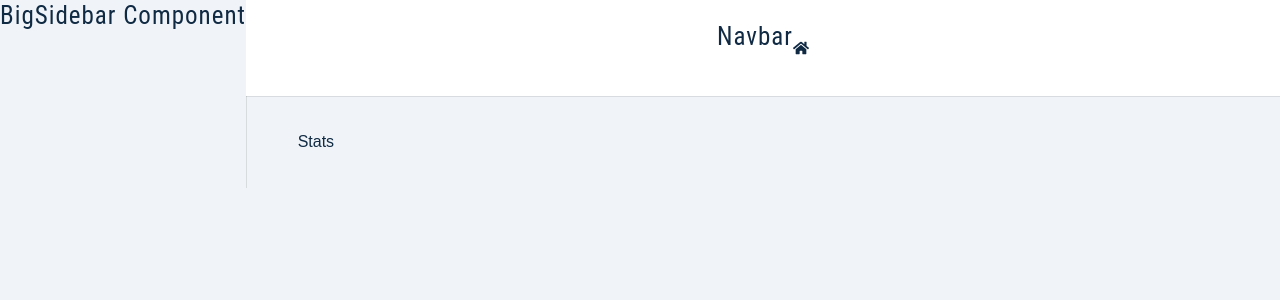
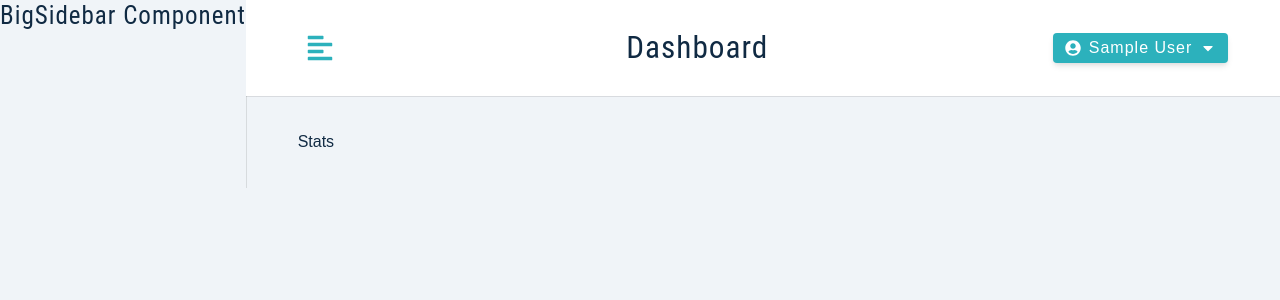
Before and after one commit to Rafael-Nicolau/MERN-Jobify, a React (Create React App) app in the folder client/: page / in a window 1280 px wide. Shown: the top 300 px of the page. Built offline with nearby package versions, Linux system fonts and the light colour scheme; sample sign-in values are in the browser's storage.

Commit message:
Create sidebar toggle and buttons

```diff
--- a/client/src/components/Navbar.js
+++ b/client/src/components/Navbar.js
@@ -1,11 +1,39 @@
 import Wrapper from "../assets/wrappers/Navbar";
-import { FaHome } from "react-icons/fa";
+import { FaAlignLeft, FaUserCircle, FaCaretDown } from "react-icons/fa";
+import { useAppContext } from "../context/appContext";
+import Logo from "./Logo";
+import { useState } from "react";
 
 const Navbar = () => {
+  const [showLogout, setShowLogout] = useState(false);
+  const { toggleSidebar, logoutUser, user } = useAppContext();
   return (
     <Wrapper>
-      <h4>navbar</h4>
-      <FaHome />
+      <div className="nav-center">
+        <button type="button" className="toggle-btn" onClick={toggleSidebar}>
+          <FaAlignLeft />
+        </button>
+        <div>
+          <Logo />
+          <h3 className="logo-text">Dashboard</h3>
+        </div>
+        <div className="btn-container">
+          <button
+            type="button"
+            className="btn"
+            onClick={() => setShowLogout(!showLogout)}
+          >
+            <FaUserCircle />
+            {user && user.name}
+            <FaCaretDown />
+          </button>
+          <div className={showLogout ? "dropdown show-dropdown" : "dropdown"}>
+            <button type="button" className="dropdown-btn" onClick={logoutUser}>
+              logout
+            </button>
+          </div>
+        </div>
+      </div>
     </Wrapper>
   );
 };
--- a/client/src/components/SmallSidebar.js
+++ b/client/src/components/SmallSidebar.js
@@ -1,9 +1,29 @@
 import Wrapper from "../assets/wrappers/SmallSidebar";
+import { FaTimes } from "react-icons/fa";
+import { useAppContext } from "../context/appContext";
+import links from "../utils/links";
+import { NavLink } from "react-router-dom";
+import Logo from "./Logo";
 
 const SmallSidebar = () => {
+  const { showSidebar, toggleSidebar } = useAppContext();
   return (
     <Wrapper>
-      <h4>small sidebar</h4>
+      <div
+        className={
+          showSidebar ? "sidebar-container show-sidebar" : "sidebar-container"
+        }
+      >
+        <div className="content">
+          <button type="button" className="close-btn" onClick={toggleSidebar}>
+            <FaTimes />
+          </button>
+          <header>
+            <Logo />
+          </header>
+          <div className="nav-links">nav links</div>
+        </div>
+      </div>
     </Wrapper>
   );
 };
--- a/client/src/context/actions.js
+++ b/client/src/context/actions.js
@@ -1,6 +1,15 @@
 export const DISPLAY_ALERT = "SHOW_ALERT";
 export const CLEAR_ALERT = "CLEAR_ALERT";
+export const TOGGLE_SIDEBAR = "TOGGLE_SIDEBAR";
 
+//Login or Register USER
+export const SETUP_USER_BEGIN = "SETUP_USER_BEGIN";
+export const SETUP_USER_SUCCESS = "SETUP_USER_SUCCESS";
+export const SETUP_USER_ERROR = "SETUP_USER_ERROR";
+
+export const LOGOUT_USER = "LOGOUT_USER";
+
+// -> Old methods for register and login
 // export const REGISTER_USER_BEGIN = "REGISTER_USER_BEGIN";
 // export const REGISTER_USER_SUCCESS = "REGISTER_USER_SUCCESS";
 // export const REGISTER_USER_ERROR = "REGISTER_USER_ERROR";
@@ -8,7 +17,3 @@
 // export const LOGIN_USER_BEGIN = "LOGIN_USER_BEGIN";
 // export const LOGIN_USER_SUCCESS = "LOGIN_USER_SUCCESS";
 // export const LOGIN_USER_ERROR = "LOGIN_USER_ERROR";
-
-export const SETUP_USER_BEGIN = "SETUP_USER_BEGIN";
-export const SETUP_USER_SUCCESS = "SETUP_USER_SUCCESS";
-export const SETUP_USER_ERROR = "SETUP_USER_ERROR";
--- a/client/src/context/appContext.js
+++ b/client/src/context/appContext.js
@@ -4,15 +4,17 @@
 import {
   DISPLAY_ALERT,
   CLEAR_ALERT,
+  SETUP_USER_BEGIN,
+  SETUP_USER_SUCCESS,
+  SETUP_USER_ERROR,
+  TOGGLE_SIDEBAR,
+  LOGOUT_USER,
   // REGISTER_USER_BEGIN,
   // REGISTER_USER_SUCCESS,
   // REGISTER_USER_ERROR,
   // LOGIN_USER_BEGIN,
   // LOGIN_USER_SUCCESS,
   // LOGIN_USER_ERROR,
-  SETUP_USER_BEGIN,
-  SETUP_USER_SUCCESS,
-  SETUP_USER_ERROR,
 } from "./actions";
 
 const token = localStorage.getItem("token");
@@ -28,6 +30,7 @@
   token: token,
   userLocation: userLocation || "",
   jobLocation: userLocation || "",
+  showSidebar: false,
 };
 
 const AppContext = React.createContext();
@@ -80,6 +83,15 @@
     clearAlert();
   };
 
+  const logoutUser = () => {
+    dispatch({ type: LOGOUT_USER });
+    removeUserFromLocalStorage();
+  };
+
+  const toggleSidebar = () => {
+    dispatch({ type: TOGGLE_SIDEBAR });
+  };
+
   // const registerUser = async (currentUser) => {
   //   dispatch({ type: REGISTER_USER_BEGIN });
   //   try {
@@ -123,7 +135,7 @@
   return (
     <AppContext.Provider
       // value={{ ...state, displayAlert, registerUser, loginUser, setupUser }}
-      value={{ ...state, displayAlert, setupUser }}
+      value={{ ...state, displayAlert, setupUser, toggleSidebar, logoutUser }}
     >
       {children}
     </AppContext.Provider>
--- a/client/src/context/reducer.js
+++ b/client/src/context/reducer.js
@@ -1,16 +1,19 @@
 import {
   CLEAR_ALERT,
   DISPLAY_ALERT,
+  SETUP_USER_BEGIN,
+  SETUP_USER_SUCCESS,
+  SETUP_USER_ERROR,
+  TOGGLE_SIDEBAR,
+  LOGOUT_USER,
   // REGISTER_USER_BEGIN,
   // REGISTER_USER_SUCCESS,
   // REGISTER_USER_ERROR,
   // LOGIN_USER_BEGIN,
   // LOGIN_USER_SUCCESS,
   // LOGIN_USER_ERROR,
-  SETUP_USER_BEGIN,
-  SETUP_USER_SUCCESS,
-  SETUP_USER_ERROR,
 } from "./actions";
+import { initialState } from "./appContext";
 
 const reducer = (state, action) => {
   if (action.type === DISPLAY_ALERT) {
@@ -53,6 +56,23 @@
       showAlert: true,
       alertType: "danger",
       alertText: action.payload.msg,
+    };
+  }
+
+  if (action.type === LOGOUT_USER) {
+    return {
+      ...initialState,
+      user: null,
+      token: null,
+      jobLocation: "",
+      userLocation: "",
+    };
+  }
+
+  if (action.type === TOGGLE_SIDEBAR) {
+    return {
+      ...state,
+      showSidebar: !state.showSidebar,
     };
   }
 
--- /dev/null
+++ b/client/src/utils/links.js
@@ -0,0 +1,33 @@
+import { IoBarChartSharp } from "react-icons/io5";
+import { MdQueryStats } from "react-icons/md";
+import { FaWpforms } from "react-icons/fa";
+import { ImProfile } from "react-icons/im";
+
+const links = [
+  {
+    id: 1,
+    text: "stats",
+    path: "/",
+    icon: <IoBarChartSharp />,
+  },
+  {
+    id: 2,
+    text: "all jobs",
+    path: "all-jobs",
+    icon: <MdQueryStats />,
+  },
+  {
+    id: 3,
+    text: "add job",
+    path: "add-job",
+    icon: <FaWpforms />,
+  },
+  {
+    id: 4,
+    text: "profile",
+    path: "profile",
+    icon: <ImProfile />,
+  },
+];
+
+export default links;
```
